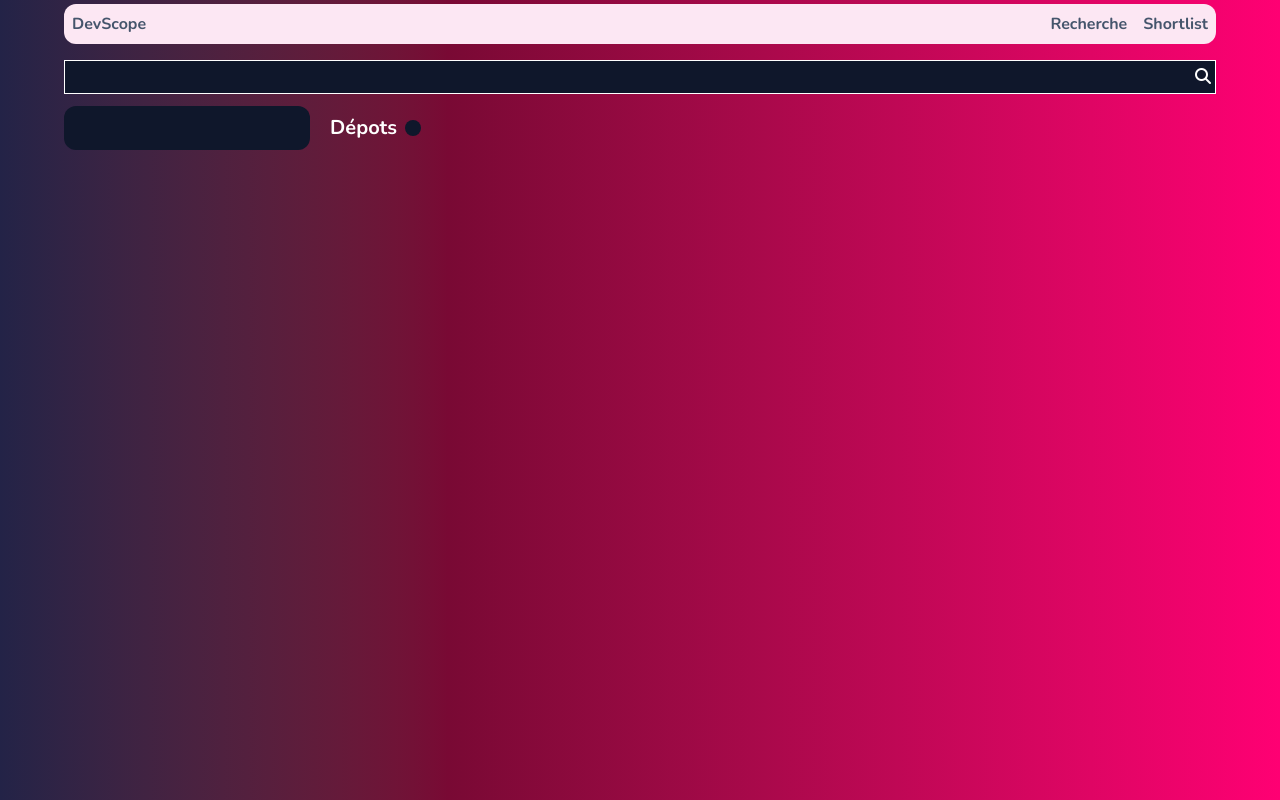
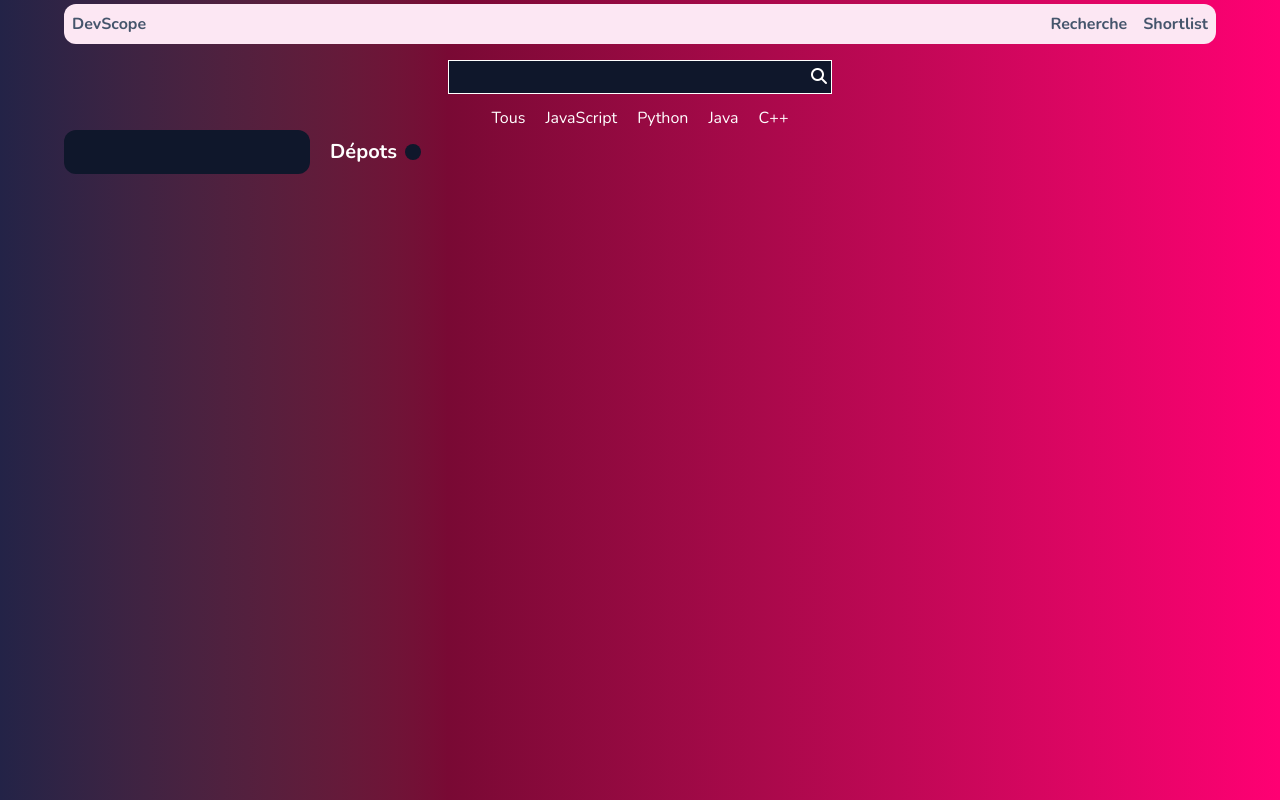
Before and after one commit to Samiya-ait/DevScope, a plain HTML site: page profile.html in a window 1280 px wide. Drawn offline with nearby package versions, Linux system fonts and the light colour scheme; no server answers.

Commit message:
feat(profile):ajouter la recherche des depots et leur filtre

```diff
--- a/profile.html
+++ b/profile.html
@@ -28,21 +28,27 @@
         <li><a href="shortlist.html">Shortlist</a></li>
       </ul>
     </header>
-
-
-      <form action="" id="form" class=" ">
         <div
-          class="flex w-[90vw]  my-3 p-1 bg-slate-900 justify-between border border-white "
+          class="flex w-[30vw]  my-3 p-1 bg-slate-900 justify-between border border-white "
         >
-          <input id="input" type="search" class="w-full outline-none " />
+          <input id="input" type="search" class="w-full outline-none text-white" />
           <button id="btn" class=""><i class="fa-solid fa-magnifying-glass" style="color: white"></i></button>
         </div>
-      </form>
+        <div>
+          <ul class="options flex gap-5 text-white cursor-pointer">
+            <li data-cat="tous" class="filtre" >Tous</li>
+            <li data-cat="javaScript" class="filtre">JavaScript</li>
+            <li data-cat="python" class="filtre">Python</li>
+            <li data-cat="java" class="filtre">Java</li>
+            <li data-cat="c++" class="filtre">C++</li>
+          </ul>
+        </div>
+
 
     <main class="flex w-[90vw] gap-5">
       <aside
         id="aside"
-        class="w-1/4 flex flex-col justify-center items-center  bg-slate-900 rounded-xl"
+        class="w-1/4 flex flex-col justify-center items-center  bg-slate-900 rounded-xl "
       ></aside>
       <section class="w-[90%]">
         <div class="flex gap-2 items-center my-2">
```
